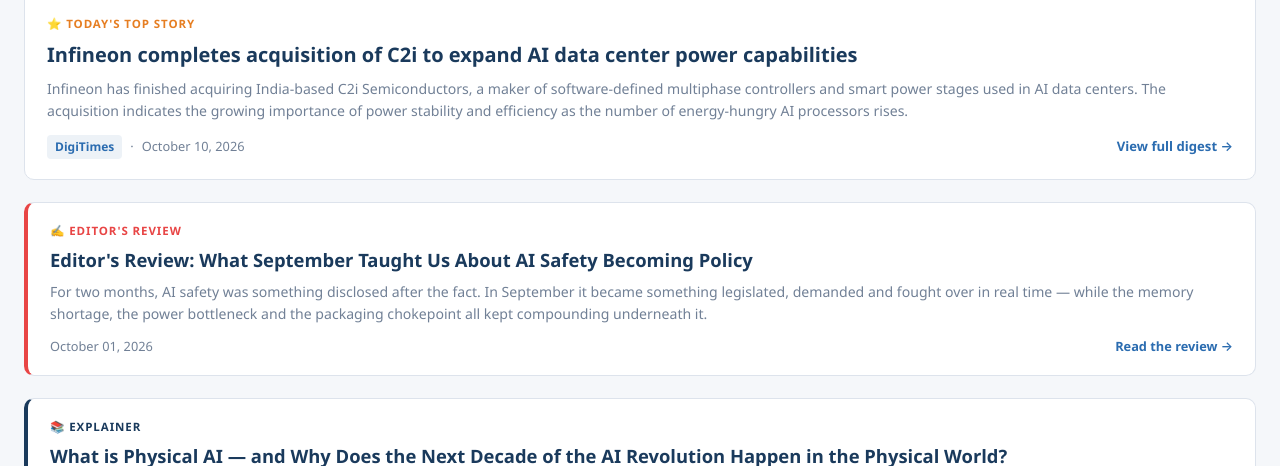
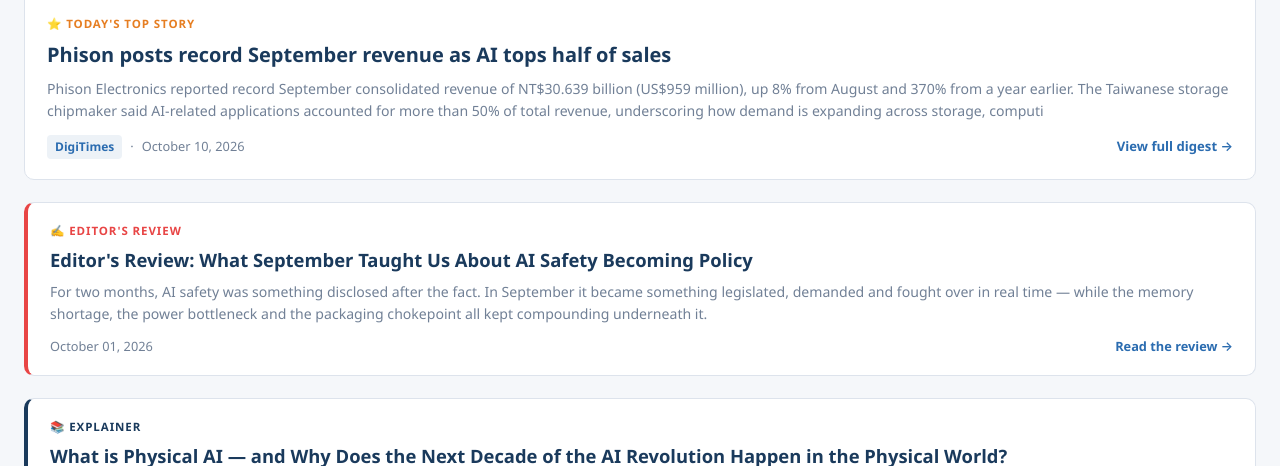
Before and after one commit to asiatechfeed/Asia-Tech-Feed, a Jekyll site: the page built from index.html, in a window 1280 px wide and 900 px high, cut to the strip 434-900 px from the top of the window. Built offline with Jekyll 4.4.1, drawn with Linux system fonts in a browser that asks for light colours; a script that is not in the unit is left out; the list of posts is cut into pages by our own code.

Commit message:
📰 News digest 2026-10-10 (3 articles)

```diff
--- a/_data/seen_urls.json
+++ b/_data/seen_urls.json
@@ -212,5 +212,8 @@
   "cd20ffc20a": "2026-10-10",
   "a5b4fbaee7": "2026-10-10",
   "2769cd81d3": "2026-10-10",
-  "cb3383d36f": "2026-10-10"
+  "cb3383d36f": "2026-10-10",
+  "837c6607ab": "2026-10-10",
+  "2ae0007dc2": "2026-10-10",
+  "98839f083d": "2026-10-10"
 }
--- a/_posts/2026-10-10-asia-tech-news-digest.md
+++ b/_posts/2026-10-10-asia-tech-news-digest.md
@@ -1,16 +1,16 @@
 ---
 layout: post
 title: "Asia Tech News Digest - October 10, 2026"
-date: 2026-10-10 13:30:30 +0800
+date: 2026-10-10 16:00:52 +0800
 articles_count: 3
 sources_count: 1
 sources: ["DigiTimes"]
 csv_file: /assets/data/news-2026-10-10.tsv
-featured_title: "Infineon completes acquisition of C2i to expand AI data center power capabilities"
-featured_url: "https://www.digitimes.com/news/a20261008VL219/infineon-acquisition-data-efficiency-management.html"
+featured_title: "Phison posts record September revenue as AI tops half of sales"
+featured_url: "https://www.digitimes.com/news/a20261008PD250/phison-revenue-demand-data-medical.html"
 featured_source: "DigiTimes"
-featured_summary: "Infineon has finished acquiring India-based C2i Semiconductors, a maker of software-defined multiphase controllers and smart power stages used in AI data centers. The acquisition indicates the growing importance of power stability and efficiency as the number of energy-hungry AI processors rises."
-featured_image: "https://img.digitimes.com/newsshow/20261008vl219_files/1_2b.jpg"
+featured_summary: "Phison Electronics reported record September consolidated revenue of NT$30.639 billion (US$959 million), up 8% from August and 370% from a year earlier. The Taiwanese storage chipmaker said AI-related applications accounted for more than 50% of total revenue, underscoring how demand is expanding across storage, computi"
+featured_image: "https://img.digitimes.com/newsshow/20261008pd250_files/1_2b.jpg"
 ---
 
 <table class="news-table">
@@ -28,26 +28,26 @@ featured_image: "https://img.digitimes.com/newsshow/20261008vl219_files/1_2b.jpg
 <tr>
   <td class="col-num">1</td>
   <td class="col-source"><span class="source-badge">DigiTimes</span></td>
-  <td class="col-title"><span class="article-title">Infineon completes acquisition of C2i to expand AI data center power capabilities</span></td>
-  <td class="col-summary">Infineon has finished acquiring India-based C2i Semiconductors, a maker of software-defined multiphase controllers and smart power stages used in AI data centers. The acquisition indicates the growing importance of power stability and efficiency as the number of energy-hungry AI processors rises.</td>
-  <td class="col-tags"><span class="tag semi">Semiconductor</span><span class="tag ai">AI</span></td>
-  <td class="col-link"><a class="btn-link" href="https://www.digitimes.com/news/a20261008VL219/infineon-acquisition-data-efficiency-management.html" target="_blank" rel="noopener">Read</a></td>
+  <td class="col-title"><span class="article-title">Phison posts record September revenue as AI tops half of sales</span></td>
+  <td class="col-summary">Phison Electronics reported record September consolidated revenue of NT$30.639 billion (US$959 million), up 8% from August and 370% from a year earlier. The Taiwanese storage chipmaker said AI-related applications accounted for more than 50% of total revenue, underscoring how demand is expanding across storage, computi</td>
+  <td class="col-tags"><span class="tag semi">Electronics</span><span class="tag ai">AI</span><span class="tag semi">Semiconductor</span></td>
+  <td class="col-link"><a class="btn-link" href="https://www.digitimes.com/news/a20261008PD250/phison-revenue-demand-data-medical.html" target="_blank" rel="noopener">Read</a></td>
 </tr>
 <tr>
   <td class="col-num">2</td>
   <td class="col-source"><span class="source-badge">DigiTimes</span></td>
-  <td class="col-title"><span class="article-title">AI PCs face memory squeeze as server demand takes priority</span></td>
-  <td class="col-summary">Microsoft's October 7 opening of pre-orders for Surface Laptop Ultra, featuring up to 128GB of unified memory, highlights a potential new source of dynamic random-access memory (DRAM) demand as PC makers bring larger AI models and autonomous agents onto local devices. But the opportunity comes as PC shipments decline a</td>
-  <td class="col-tags"><span class="tag ai">AI</span></td>
-  <td class="col-link"><a class="btn-link" href="https://www.digitimes.com/news/a20261008VL216/microsoft-demand-dram-pc-revenue.html" target="_blank" rel="noopener">Read</a></td>
+  <td class="col-title"><span class="article-title">Zhen Ding posts record September sales on mobile demand and AI applications</span></td>
+  <td class="col-summary">Zhen Ding Technology said September 2026 consolidated revenue reached NT$26.358 billion (US$825.13 million), up 36.13% year over year and 27.54% from August, setting a monthly record. The PCB maker said the result reflected strong orders from mobile communications products as well as continued growth in its server, opt</td>
+  <td class="col-tags"><span class="tag ai">AI</span><span class="tag semi">Electronics</span></td>
+  <td class="col-link"><a class="btn-link" href="https://www.digitimes.com/news/a20261008PD249/zhen-ding-revenue-mobile-2026-communications.html" target="_blank" rel="noopener">Read</a></td>
 </tr>
 <tr>
   <td class="col-num">3</td>
   <td class="col-source"><span class="source-badge">DigiTimes</span></td>
-  <td class="col-title"><span class="article-title">AUO subsidiary Darwin shifts toward high-end manufacturing, explores CPO and semiconductor opportunities</span></td>
-  <td class="col-summary">As AUO deepens its push into co-packaged optics (CPO), its subsidiary Darwin Precisions is also exploring opportunities in the semiconductor sector, leveraging its expertise in precision and ultra-precision machining and precision molds.</td>
-  <td class="col-tags"><span class="tag semi">Semiconductor</span></td>
-  <td class="col-link"><a class="btn-link" href="https://www.digitimes.com/news/a20261008PD220/auo-cpo-subsidiary-manufacturing-optics.html" target="_blank" rel="noopener">Read</a></td>
+  <td class="col-title"><span class="article-title">TPCA Show 2026 to spotlight AI computing, Unimicron chair keynote</span></td>
+  <td class="col-summary">As explosive AI computing demand drives hardware architecture change, Taiwan Printed Circuit Association (TPCA) is set to open its annual flagship event, with the 21st International Microsystems, Packaging, Assembly and Circuits Technology Conference (IMPACT-IAAC 2026) kicking off on October 19, followed by the 27th TP</td>
+  <td class="col-tags"><span class="tag ai">AI</span></td>
+  <td class="col-link"><a class="btn-link" href="https://www.digitimes.com/news/a20261008PD253/tpca-2026-unimicron-demand-hardware.html" target="_blank" rel="noopener">Read</a></td>
 </tr>
 </tbody>
 </table>
--- a/assets/data/news-2026-10-10.tsv
+++ b/assets/data/news-2026-10-10.tsv
@@ -1,4 +1,4 @@
 "#"	"Source"	"Title"	"Summary (80 words)"	"Topics"	"Date"	"URL"
-"1"	"DigiTimes"	"Infineon completes acquisition of C2i to expand AI data center power capabilities"	"Infineon has finished acquiring India-based C2i Semiconductors, a maker of software-defined multiphase controllers and smart power stages used in AI data centers. The acquisition indicates the growing importance of power stability and efficiency as the number of energy-hungry AI processors rises."	"Semiconductor, AI"	"2026-10-08"	"https://www.digitimes.com/news/a20261008VL219/infineon-acquisition-data-efficiency-management.html"
-"2"	"DigiTimes"	"AI PCs face memory squeeze as server demand takes priority"	"Microsoft's October 7 opening of pre-orders for Surface Laptop Ultra, featuring up to 128GB of unified memory, highlights a potential new source of dynamic random-access memory (DRAM) demand as PC makers bring larger AI models and autonomous agents onto local devices. But the opportunity comes as PC shipments decline a"	"AI"	"2026-10-08"	"https://www.digitimes.com/news/a20261008VL216/microsoft-demand-dram-pc-revenue.html"
-"3"	"DigiTimes"	"AUO subsidiary Darwin shifts toward high-end manufacturing, explores CPO and semiconductor opportunities"	"As AUO deepens its push into co-packaged optics (CPO), its subsidiary Darwin Precisions is also exploring opportunities in the semiconductor sector, leveraging its expertise in precision and ultra-precision machining and precision molds."	"Semiconductor"	"2026-10-08"	"https://www.digitimes.com/news/a20261008PD220/auo-cpo-subsidiary-manufacturing-optics.html"
+"1"	"DigiTimes"	"Phison posts record September revenue as AI tops half of sales"	"Phison Electronics reported record September consolidated revenue of NT$30.639 billion (US$959 million), up 8% from August and 370% from a year earlier. The Taiwanese storage chipmaker said AI-related applications accounted for more than 50% of total revenue, underscoring how demand is expanding across storage, computi"	"Electronics, AI, Semiconductor"	"2026-10-10"	"https://www.digitimes.com/news/a20261008PD250/phison-revenue-demand-data-medical.html"
+"2"	"DigiTimes"	"Zhen Ding posts record September sales on mobile demand and AI applications"	"Zhen Ding Technology said September 2026 consolidated revenue reached NT$26.358 billion (US$825.13 million), up 36.13% year over year and 27.54% from August, setting a monthly record. The PCB maker said the result reflected strong orders from mobile communications products as well as continued growth in its server, opt"	"AI, Electronics"	"2026-10-10"	"https://www.digitimes.com/news/a20261008PD249/zhen-ding-revenue-mobile-2026-communications.html"
+"3"	"DigiTimes"	"TPCA Show 2026 to spotlight AI computing, Unimicron chair keynote"	"As explosive AI computing demand drives hardware architecture change, Taiwan Printed Circuit Association (TPCA) is set to open its annual flagship event, with the 21st International Microsystems, Packaging, Assembly and Circuits Technology Conference (IMPACT-IAAC 2026) kicking off on October 19, followed by the 27th TP"	"AI"	"2026-10-10"	"https://www.digitimes.com/news/a20261008PD253/tpca-2026-unimicron-demand-hardware.html"
```
Also changed, not shown: _digest_meta.json (+9 -9 lines), assets/data/search-index.json.
